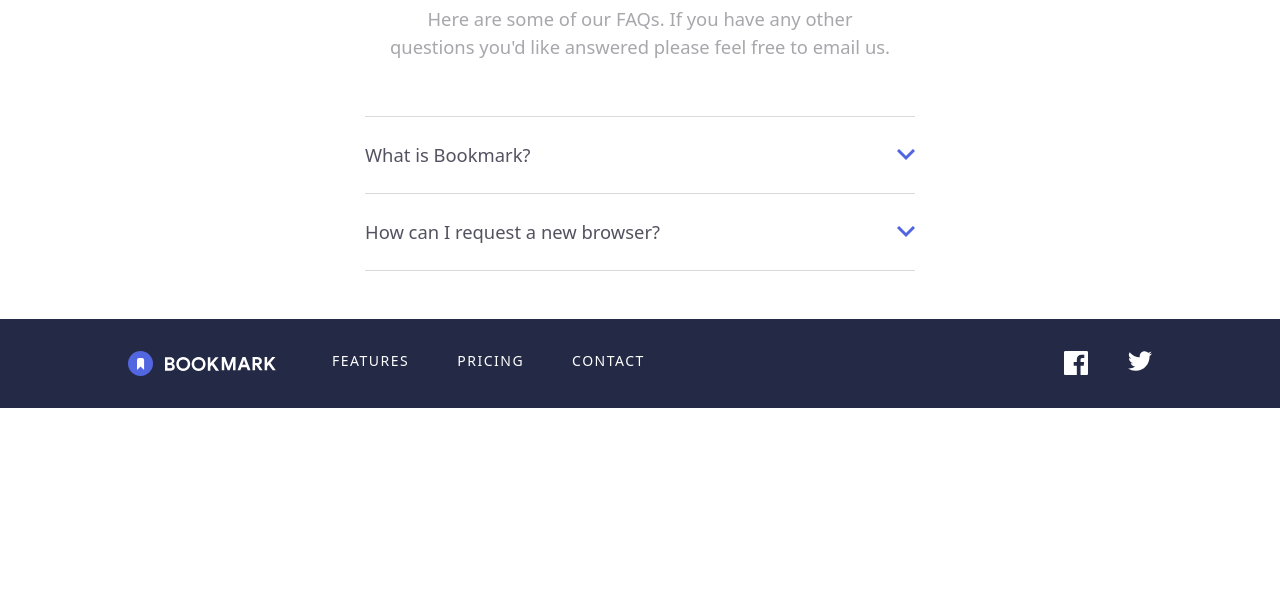
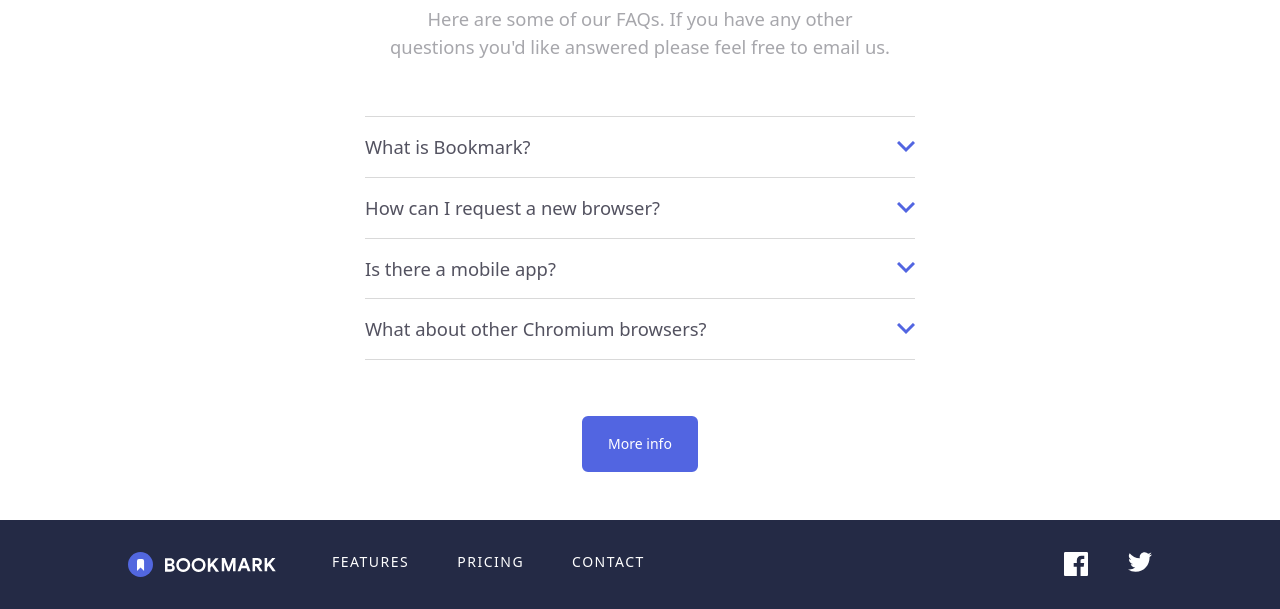
Before and after one commit to H3llynx/1.Maquetacio-1, a website built with Vite: page index.html in a window 1280 px wide. Shown: the part 490-1099 px from the top of the page. Before the commit the page ends 898 px from the top, so only its background shows below. Built offline with nearby package versions, Linux system fonts and the light colour scheme; files whose address does not match are found by name.

Commit message:
feature/tailwind - finished FAQ section

```diff
--- a/index.html
+++ b/index.html
@@ -59,11 +59,7 @@
       <h2 class="text-blue-dark text-[clamp(1.6rem,3vw,2rem)] my-1.5 text-center font-medium">Download the extension
       </h2>
       <p class="m-auto text-center lg:max-w-[40vw]">We've got more browsers in the pipeline. Please do let us know if
-        you've
-        got a favourite
-        you'd like
-        us to prioritize.</p>
-
+        you've got a favourite you'd like us to prioritize.</p>
     </section>
 
     <section class="w-[80vw] m-auto py-3">
@@ -71,9 +67,8 @@
       <h2 class="text-blue-dark text-[clamp(1.6rem,3vw,2rem)] my-1.5 text-center font-medium">Frequently Asked Questions
       </h2>
       <p class="m-auto text-center lg:max-w-[40vw]">Here are some of our FAQs. If you have any other questions you'd
-        like answered please feel free to
-        email us.</p>
-      <details class="group m-auto mt-3.5 max-w-[550px] py-1.5 border-b-1 border-separators md:border-t-1">
+        like answered please feel free to email us.</p>
+      <details class="group m-auto mt-3.5 max-w-[550px] py-1 border-b-1 border-separators sm:border-t-1">
         <summary
           class="flex justify-between items-center cursor-pointer text-[clamp(1rem,2vw,1.15rem)] text-grey-dark transition duration-400 md:hover:text-red">
           What is Bookmark?
@@ -90,7 +85,7 @@
           quam. Vivamus eros sem, porta eget dolor id, porta ornare ipsum. Mauris ultricies maximus purus.</p>
       </details>
 
-      <details class="group m-auto max-w-[550px] py-1.5 border-b-1 border-separators">
+      <details class="group m-auto max-w-[550px] py-1 border-b-1 border-separators">
         <summary
           class="flex justify-between items-center cursor-pointer text-[clamp(1rem,2vw,1.15rem)] text-grey-dark transition duration-400 md:hover:text-red">
           How can I request a new browser?
@@ -108,6 +103,44 @@
           ullamcorper malesuada. Aliquam auctor, urna vitae facilisis accumsan, lacus elit laoreet libero,
           at bibendum arcu sem sit amet diam. Praesent eu mollis erat, ut malesuada magna.</p>
       </details>
+
+      <details class="group m-auto max-w-[550px] py-1 border-b-1 border-separators">
+        <summary
+          class="flex justify-between items-center cursor-pointer text-[clamp(1rem,2vw,1.15rem)] text-grey-dark transition duration-400 md:hover:text-red">
+          Is there a mobile app?
+          <svg class="text-blue transition duration-400 group-open:text-red group-open:rotate-180"
+            xmlns="http://www.w3.org/2000/svg" width="18" height="12">
+            <path fill="none" stroke="currentColor" stroke-width="3" d="M1 1l8 8 8-8" />
+          </svg>
+        </summary>
+        <p class="pt-2 text-faq-p text-[clamp(0.9rem,2vw,1rem)] group-open:animate-fadeIn">
+          Aenean aliquet molestie ante, quis commodo augue accumsan id. Nam at urna in ligula venenatis
+          dignissim non egestas ipsum. Vivamus luctus dictum enim, a posuere mauris efficitur non.
+          Praesent lobortis blandit nisl viverra ultrices. Suspendisse molestie erat ultrices eros
+          fringilla congue. Donec augue eros, ultrices eget faucibus non, vulputate et metus. Etiam
+          facilisis dui vel bibendum hendrerit.</p>
+      </details>
+
+      <details class="group m-auto mb-3.5 max-w-[550px] py-1 border-b-1 border-separators">
+        <summary
+          class="flex justify-between items-center cursor-pointer text-[clamp(1rem,2vw,1.15rem)] text-grey-dark transition duration-400 md:hover:text-red">
+          What about other Chromium browsers?
+          <svg class="text-blue transition duration-400 group-open:text-red group-open:rotate-180"
+            xmlns="http://www.w3.org/2000/svg" width="18" height="12">
+            <path fill="none" stroke="currentColor" stroke-width="3" d="M1 1l8 8 8-8" />
+          </svg>
+        </summary>
+        <p class="pt-2 text-faq-p text-[clamp(0.9rem,2vw,1rem)] group-open:animate-fadeIn">
+          Duis consequat, est at efficitur eleifend, mi ipsum tincidunt ex, sed tristique nunc dolor sed
+          ligula. Sed ac pellentesque erat. Integer aliquam semper rhoncus. Integer aliquam elementum
+          nulla, vitae tempor eros efficitur sit amet. Nullam mauris magna, suscipit at tempor non,
+          interdum in lorem.</p>
+      </details>
+
+      <button
+        class="block m-auto bg-blue font-medium text-sm text-white py-1 px-1.5 transition duration-400 rounded-md border-2 border-blue sm:px-1.6 md:hover:bg-white md:hover:text-blue">More
+        info</button>
+
     </section>
 
   </main>
```
